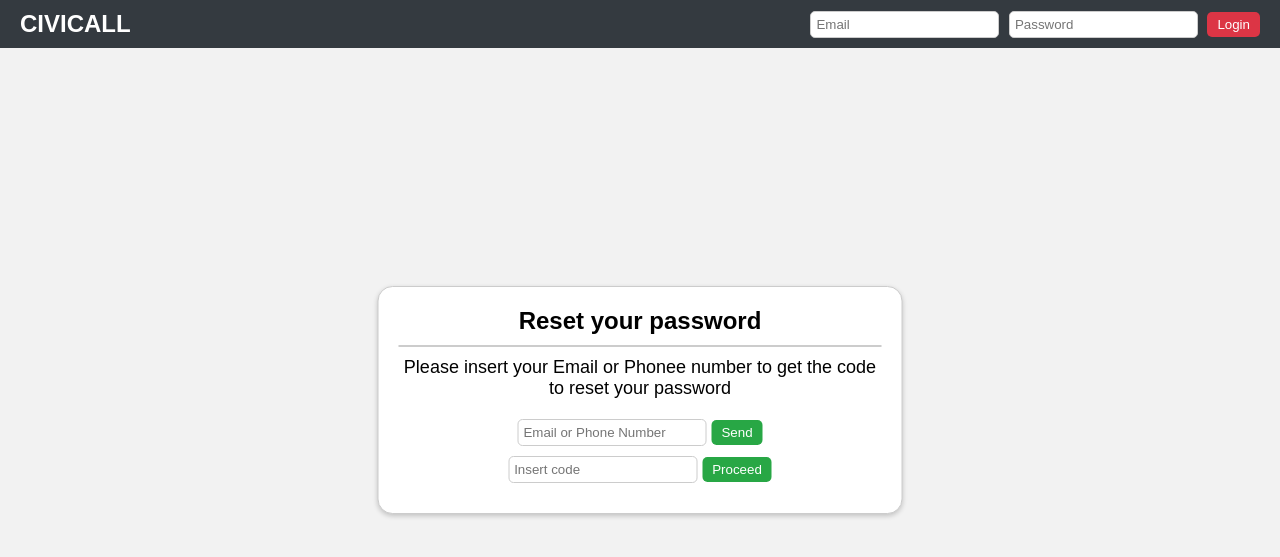
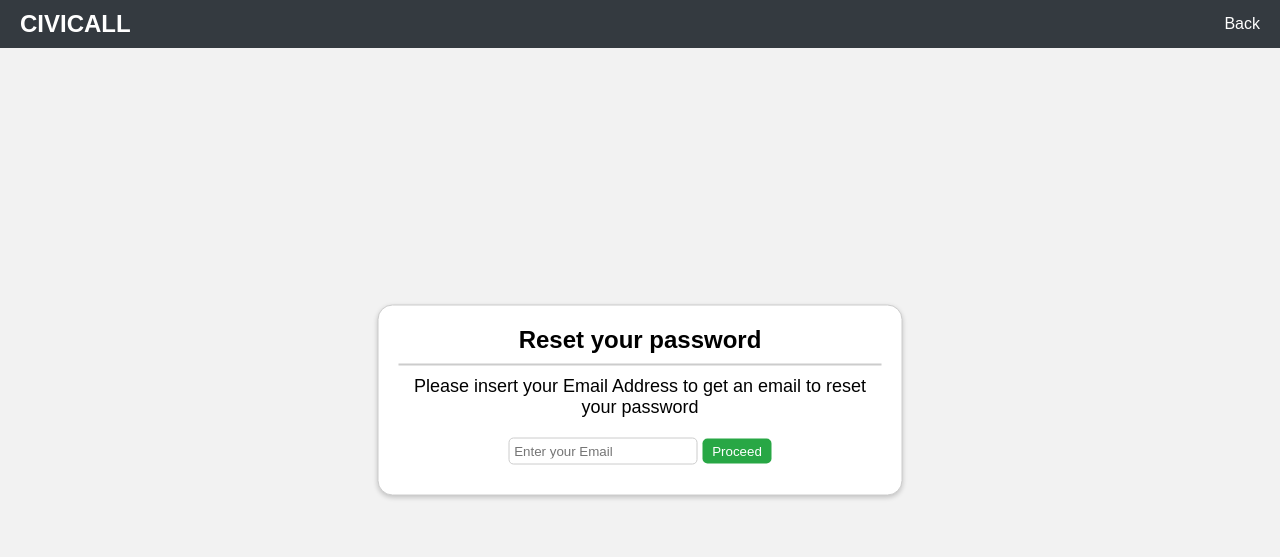
Before and after one commit to Lenlennnnn/web-civic, a PHP site: page /subAdmin/forgot.html in a window 1280 px wide. Shown: the top 557 px of the page. Run offline with PHP 8.4, Linux system fonts and the light colour scheme; some libraries are stand-ins or nearby versions.

Commit message:
forgot password all goods

```diff
--- a/subAdmin/css/forgot.css
+++ b/subAdmin/css/forgot.css
@@ -118,3 +118,23 @@ body {
   background-color: green;
   transform: scale(1.05); /* Slightly scale up on hover */
 }
+.header-container {
+  display: flex;
+  justify-content: space-between;
+}
+
+.header-left {
+  display: flex;
+  align-items: center;
+}
+
+.header-right {
+  display: flex;
+  align-items: center;
+}
+
+.back-button {
+  cursor: pointer;
+  text-decoration: none;
+  color: white; /* Choose a suitable color */
+}
--- a/subAdmin/forgot.html
+++ b/subAdmin/forgot.html
@@ -12,9 +12,7 @@
     <div class="header-container">
       <div class="header-left">CIVICALL</div>
       <div class="header-right">
-        <input type="email" placeholder="Email" />
-        <input type="password" placeholder="Password" />
-        <a href="dashboard.html"><button class="login-button">Login</button></a>
+        <a href="#" class="back-button" onclick="goBack()">Back</a>
       </div>
     </div>
 
@@ -22,19 +20,115 @@
       <h1>Reset your password</h1>
       <hr />
       <p>
-        Please insert your Email or Phonee number to get the code to reset your
+        Please insert your Email Address to get an email to reset your
         password
       </p>
-      <div class="reset-method">
-        <input type="text" placeholder="Email or Phone Number" />
-        <button class="send-button">Send</button>
-      </div>
-      <div class="reset-method">
-        <input type="text" placeholder="Insert code" />
-        <a href="newPassword.html">
-          <button class="proceed-button">Proceed</button></a
-        >
-      </div>
+    <!-- Inside the reset-container div -->
+<form id="resetForm">
+  <div class="reset-method">
+    <input type="text" id="emailInput" placeholder="Enter your Email" />
+    <button class="proceed-button" id="buttonReset">Proceed</button>
+  </div>
+</form>
+
     </div>
+
+    <script>
+      function goBack() {
+        window.history.back();
+      }
+    </script>
+    <script type="module">
+    import { initializeApp } from "https://www.gstatic.com/firebasejs/10.4.0/firebase-app.js";
+     import { getAuth, sendPasswordResetEmail } from "https://www.gstatic.com/firebasejs/10.4.0/firebase-auth.js";
+      import {
+        getDatabase,
+        ref,
+        get,
+        push,
+        set,
+        onValue,
+        onChildRemoved,
+        orderByChild,
+        update,
+      } from "https://www.gstatic.com/firebasejs/10.4.0/firebase-database.js";
+
+
+      const firebaseConfig = {
+        apiKey: "AIzaSyAMl8Eq_Clwyaw4w4D_TTrmOan9osHooMY",
+        authDomain: "civicall-app-a54d1.firebaseapp.com",
+        databaseURL: "https://civicall-app-a54d1-default-rtdb.asia-southeast1.firebasedatabase.app",
+        projectId: "civicall-app-a54d1",
+        storageBucket: "civicall-app-a54d1.appspot.com",
+        messagingSenderId: "909514632764",
+        appId: "1:909514632764:web:bc969936e31a4fba9e9d39",
+        measurementId: "G-0BVYE5XJGV",
+      };
+      const app = initializeApp(firebaseConfig);
+      const db = getDatabase(app);
+      const auth = getAuth(app);
+
+
+      document.getElementById("resetForm").addEventListener("submit", async function (event) {
+  event.preventDefault();
+
+  const email = document.getElementById("emailInput").value;
+
+  if (email) {
+    // Reference to the SubAdminAcc node
+    const subAdminAccRef = ref(db, 'SubAdminAcc');
+
+    // Check if the email exists in the SubAdminAcc node
+    const emailExists = await new Promise((resolve) => {
+      onValue(subAdminAccRef, (snapshot) => {
+        const users = snapshot.val();
+
+        // Check if the email exists in the SubAdminAcc node
+        const emailExists = Object.values(users).some(user => user.email.toLowerCase() === email.toLowerCase());
+
+
+        resolve(emailExists);
+      });
+    });
+
+    if (emailExists) {
+      // Email exists, proceed with sending a password reset email
+
+      // Use Firebase Authentication to send a password reset email
+      sendPasswordResetEmail(auth, email)
+        .then(() => {
+          alert("Password reset email sent. Please check your email.");
+
+          // Update the Realtime Database with the user's email
+          const user = auth.currentUser;
+if (user) {
+  const uid = user.uid;
+  const dbRef = ref(db, `SubAdminAcc/${uid}`);
+  update(dbRef, { email });
+} else {
+  console.error("User not found.");
+}
+        })
+        .catch((error) => {
+          console.error("Error sending password reset email:", error.message);
+          alert("Error sending password reset email. Please try again.");
+        });
+    } else {
+      // Email doesn't exist in the SubAdminAcc node
+      alert("Email not found. Please enter a valid email address.");
+    }
+  } else {
+    alert("Please enter your email address.");
+  }
+});
+document.getElementById("emailInput").addEventListener("keyup", function (event) {
+    if (event.key === "Enter") {
+      // Simulate a click on the buttonReset
+      document.getElementById("buttonReset").click();
+    }
+  });
+
+
+    </script>
   </body>
 </html>
```
Also changed, not shown: css/forgot.css (+22 -0 lines), forgot.html (+24 -7 lines), login/suplogin.html (+6 -12 lines), subAdmin/login/sublogin.html (+4 -11 lines).
